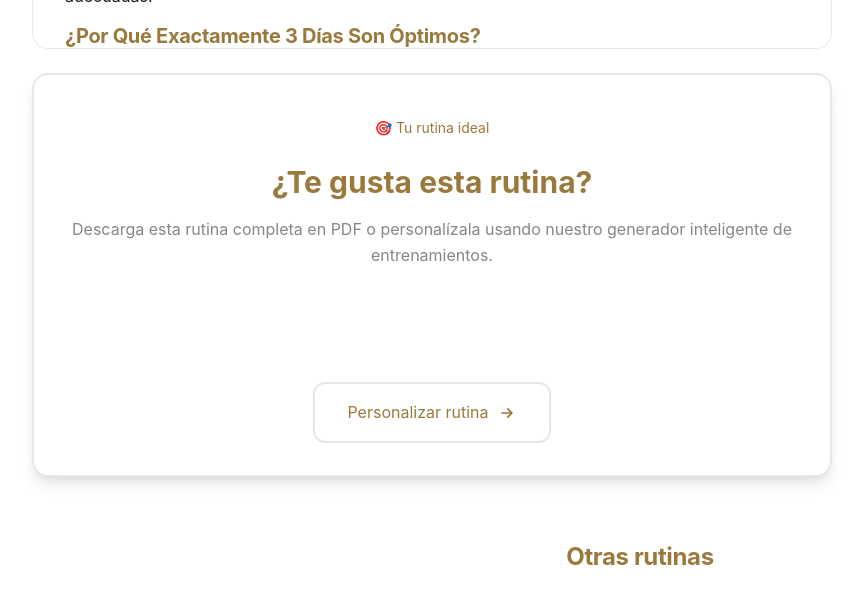
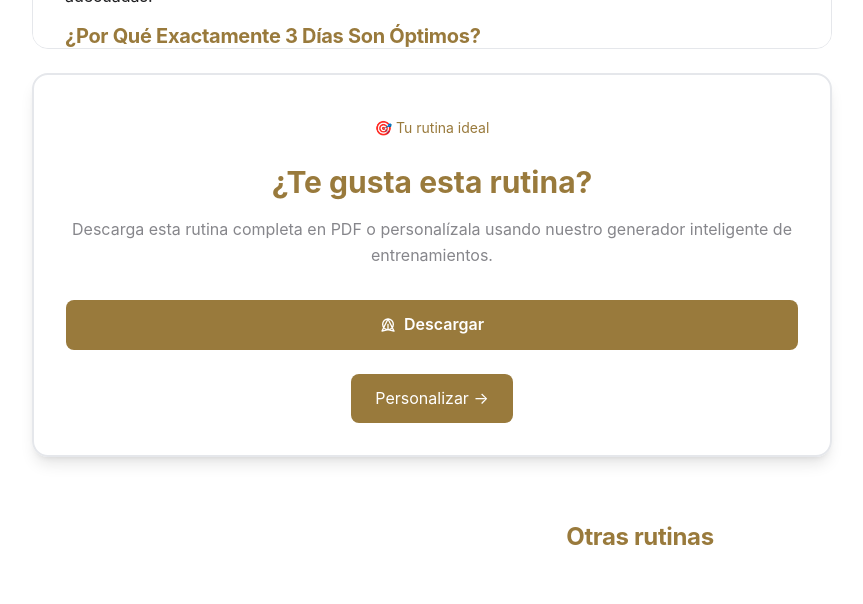
Before and after one commit to jesusmontes5/rutinaperfecta, a Next.js app: page /rutinas/rutina-3-dias in a window 1280 px wide. Shown: the part 2180-2784 px from the top of the page, without its empty margins (0-863 px from the left). Built offline with nearby package versions, Linux system fonts and the light colour scheme.

Commit message:
Revert button styling to original design
- Restored original button styling in RoutineDetailClient
- Restored original button styling in RoutineCard
- Maintained other visual improvements (cards, badges, exercises breakdown)
- All 21 pages compile successfully

```diff
--- a/components/RoutineCard.tsx
+++ b/components/RoutineCard.tsx
@@ -150,41 +150,27 @@ export default function RoutineCard({ routine, expanded = false }: RoutineCardPr
       </div>
 
       {/* Actions */}
-      <div className="p-4 bg-gradient-to-r from-gold-very-light/30 to-white border-t border-gold-light/40 flex flex-col sm:flex-row gap-2.5 mt-auto shrink-0 relative z-10">
+      <div className="p-4 bg-color-bg-secondary border-t border-color-border-light flex flex-col sm:flex-row gap-2 mt-auto shrink-0 relative z-10">
         {isPrebuilt && 'slug' in routine && (
           <Link
             href={`/rutinas/${routine.slug}`}
-            className="flex-1 inline-flex items-center justify-center gap-2 px-4 py-3 bg-gradient-to-r from-gold-dark to-[#a0633d] text-white rounded-lg hover:shadow-lg hover:scale-105 transition-all font-600 text-sm text-center group"
+            className="flex-1 inline-flex items-center justify-center gap-2 px-4 py-2.5 bg-[#997a3c] text-white rounded-lg hover:shadow-md transition-all font-500 text-sm text-center"
           >
-            Ver detalle
-            <svg className="w-4 h-4 group-hover:translate-x-1 transition-transform" fill="none" stroke="currentColor" viewBox="0 0 24 24">
+            Ver
+            <svg className="w-3.5 h-3.5" fill="none" stroke="currentColor" viewBox="0 0 24 24">
               <path strokeLinecap="round" strokeLinejoin="round" strokeWidth={2} d="M13 7l5 5m0 0l-5 5m5-5H6" />
             </svg>
           </Link>
         )}
         <button
           onClick={() => setShowDetails(!showDetails)}
-          className={`flex-1 inline-flex items-center justify-center gap-2 px-4 py-3 rounded-lg transition-all font-600 text-sm border-2 group ${
+          className={`flex-1 inline-flex items-center justify-center gap-2 px-4 py-2.5 rounded-lg transition-all font-500 text-sm border ${
             showDetails
-              ? 'bg-gold-light/20 text-gold-dark border-gold-light/50 hover:bg-gold-light/30 hover:shadow-md'
-              : 'bg-white text-gold-dark border-gold-light/50 hover:bg-gold-light/10 hover:shadow-md'
+              ? 'bg-[#997a3c] text-white border-[#997a3c]'
+              : 'bg-[#997a3c] text-white border-[#997a3c] hover:shadow-md'
           }`}
         >
-          {showDetails ? (
-            <>
-              <svg className="w-4 h-4 group-hover:-translate-y-1 transition-transform" fill="none" stroke="currentColor" viewBox="0 0 24 24">
-                <path strokeLinecap="round" strokeLinejoin="round" strokeWidth={2} d="M19 9l-7 7-7-7" />
-              </svg>
-              Menos detalles
-            </>
-          ) : (
-            <>
-              Ver detalles
-              <svg className="w-4 h-4 group-hover:translate-y-1 transition-transform" fill="none" stroke="currentColor" viewBox="0 0 24 24">
-                <path strokeLinecap="round" strokeLinejoin="round" strokeWidth={2} d="M19 14l-7-7-7 7" />
-              </svg>
-            </>
-          )}
+          {showDetails ? 'Menos' : 'Más'}
         </button>
       </div>
     </div>
--- a/components/RoutineDetailClient.tsx
+++ b/components/RoutineDetailClient.tsx
@@ -309,15 +309,15 @@ export default function RoutineDetailClient({ routine, allRoutines }: RoutineDet
               </div>
 
               {/* Botones de descarga */}
-              <div className="flex flex-col sm:flex-row gap-4 justify-center mb-6">
+              <div className="flex flex-col sm:flex-row gap-3 justify-center mb-6">
                 <button
                   onClick={() => downloadRoutineAsPDF(routine as any)}
-                  className="px-8 py-4 bg-gradient-to-r from-gold-dark to-[#a0633d] text-white font-600 rounded-xl hover:shadow-xl hover:scale-105 transition-all duration-300 flex items-center justify-center gap-3 flex-1 disabled:opacity-50 disabled:cursor-not-allowed group"
+                  className="px-6 py-3 bg-[#997a3c] text-white font-500 rounded-lg hover:shadow-md transition flex items-center justify-center gap-2 flex-1 disabled:opacity-50 disabled:cursor-not-allowed"
                 >
-                  <svg className="w-5 h-5 group-hover:rotate-12 transition-transform" fill="none" stroke="currentColor" viewBox="0 0 24 24">
-                    <path strokeLinecap="round" strokeLinejoin="round" strokeWidth={2} d="M4 16v1a3 3 0 003 3h10a3 3 0 003-3v-1m-4-4l-4 4m0 0l-4-4m4 4V4" />
+                  <svg className="w-4 h-4" fill="none" stroke="currentColor" viewBox="0 0 24 24">
+                    <path strokeLinecap="round" strokeLinejoin="round" strokeWidth={2} d="M12 19l9 2-9-18-9 18 9-2zm0 0v-8m0 8a8 8 0 100-16 8 8 0 000 16z" />
                   </svg>
-                  <span>Descargar PDF</span>
+                  Descargar
                 </button>
               </div>
 
@@ -325,12 +325,9 @@ export default function RoutineDetailClient({ routine, allRoutines }: RoutineDet
               <div className="text-center">
                 <Link
                   href="/"
-                  className="inline-flex items-center gap-2 px-8 py-4 bg-white border-2 border-gold-dark text-gold-dark font-600 rounded-xl hover:bg-gold-dark hover:text-white hover:shadow-lg transition-all duration-300 group"
+                  className="inline-block px-6 py-3 bg-[#997a3c] text-white font-500 rounded-lg hover:shadow-md transition"
                 >
-                  <span>Personalizar rutina</span>
-                  <svg className="w-5 h-5 group-hover:translate-x-1 transition-transform" fill="none" stroke="currentColor" viewBox="0 0 24 24">
-                    <path strokeLinecap="round" strokeLinejoin="round" strokeWidth={2} d="M13 7l5 5m0 0l-5 5m5-5H6" />
-                  </svg>
+                  Personalizar →
                 </Link>
               </div>
             </div>
```
